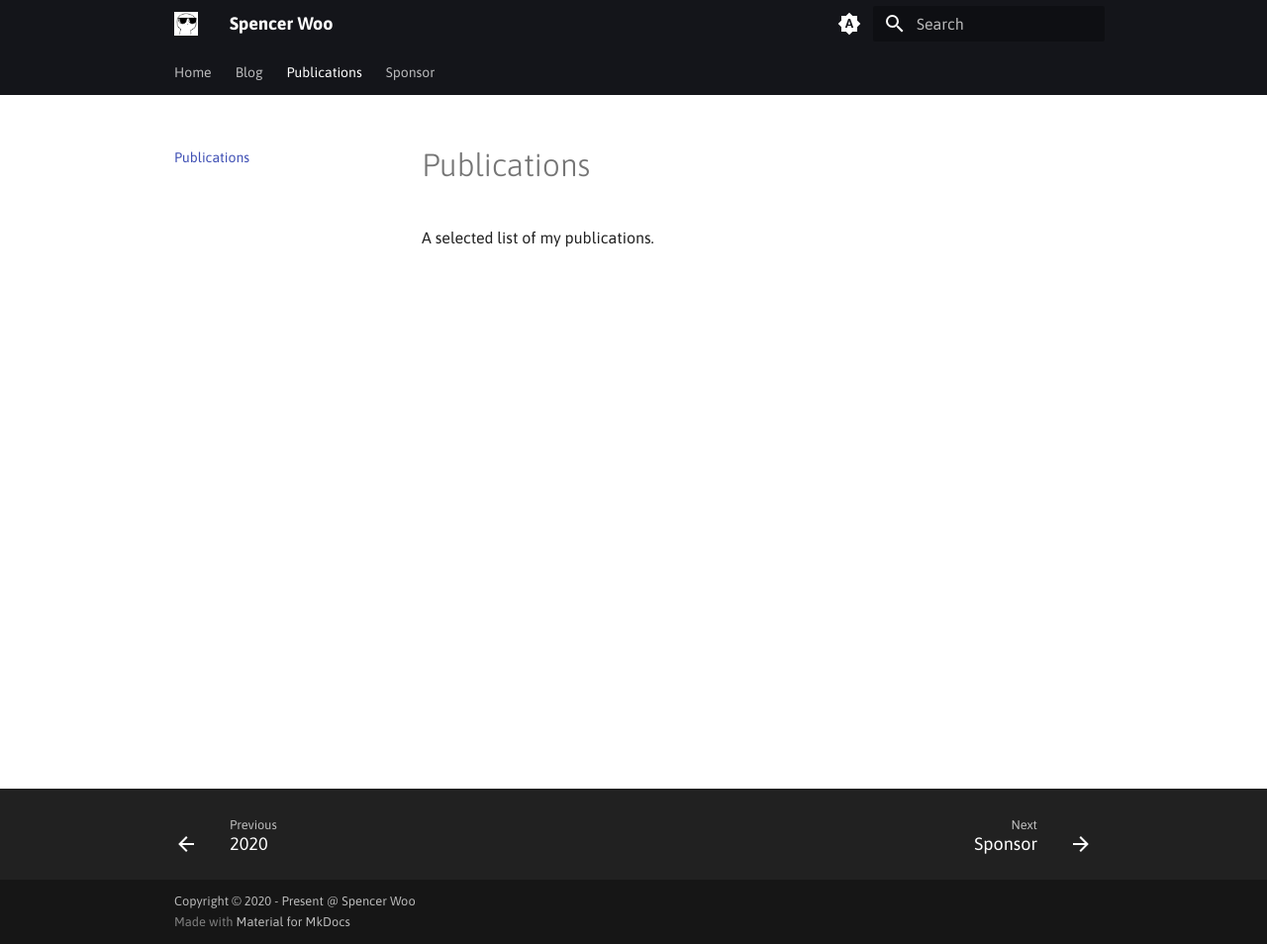
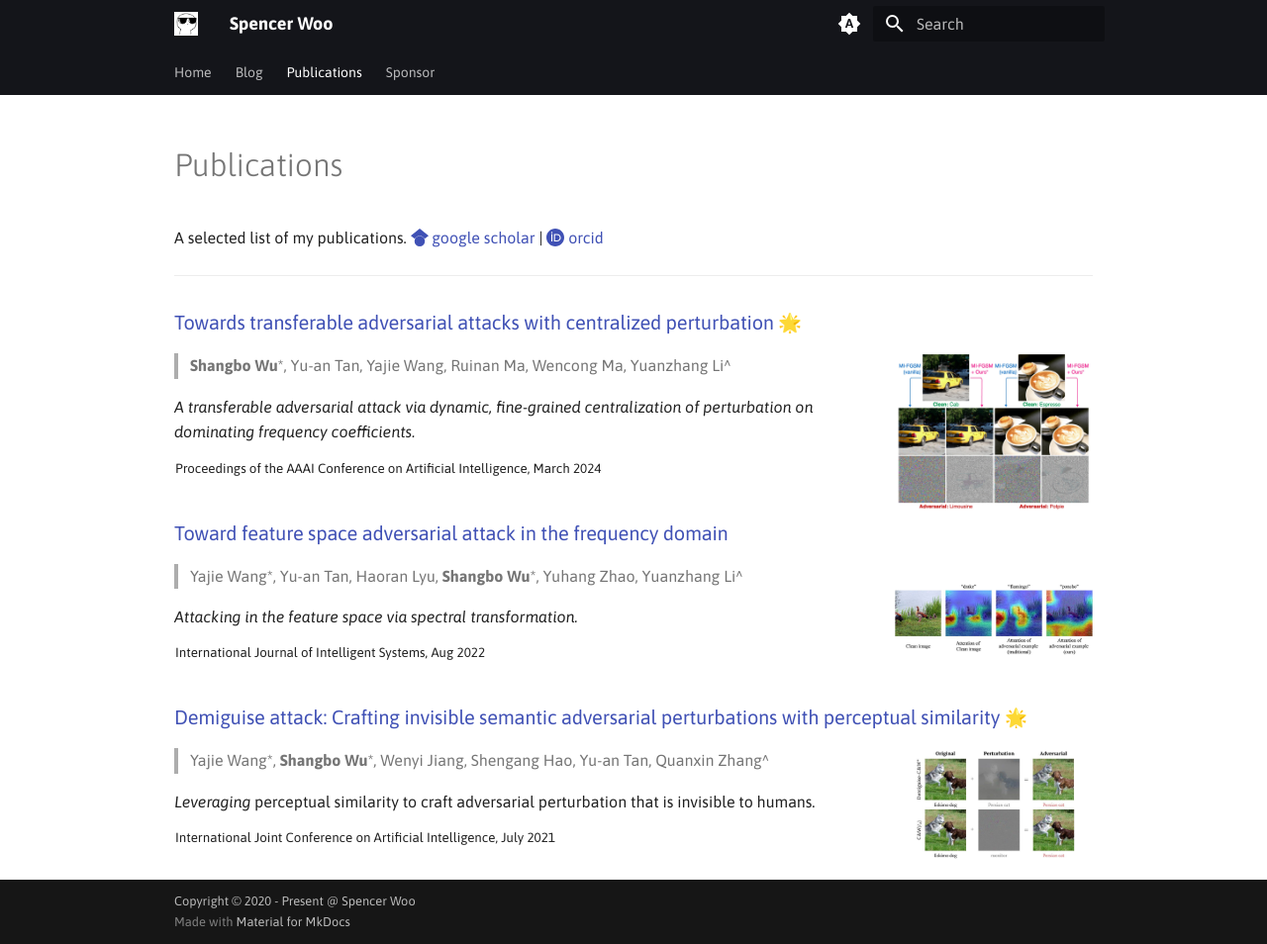
Before and after one commit to spencerwooo/spencerwoo.com, an MkDocs documentation site: the page built from docs/publications.md, in a window 1280 px wide and 954 px high. Shown: the whole window at 99% size. Built offline with MkDocs 1.6.1 and Material for MkDocs 9.7.7, drawn with Linux system fonts in a browser that asks for light colours; emoji names are drawn with the system emoji font.

Commit message:
Update publications page

```diff
--- a/docs/publications.md
+++ b/docs/publications.md
@@ -1 +1,40 @@
-A selected list of my publications.
+---
+hide:
+  - footer
+  - toc
+  - navigation
+---
+
+A selected list of my publications. [:simple-googlescholar: google scholar](https://scholar.google.com/citations?user=Mf-JoyQAAAAJ) | [:simple-orcid: orcid](https://orcid.org/0000-0002-0737-7420)
+
+---
+
+### [Towards transferable adversarial attacks with centralized perturbation](https://doi.org/10.1609/aaai.v38i6.28427) :star2:
+
+![](assets/centralized-perturbation.jpg){ align=right style="width:200px" }
+
+> **Shangbo Wu***, Yu-an Tan, Yajie Wang, Ruinan Ma, Wencong Ma, Yuanzhang Li^
+
+*A transferable adversarial attack via dynamic, fine-grained centralization of perturbation on dominating frequency coefficients.*
+
+<sup>Proceedings of the AAAI Conference on Artificial Intelligence, March 2024</sup>
+
+### [Toward feature space adversarial attack in the frequency domain](https://doi.org/10.1002/int.23031)
+
+![](assets/feature-space-attack.png){ align=right style="width:200px" }
+
+> Yajie Wang\*, Yu-an Tan, Haoran Lyu, **Shangbo Wu***, Yuhang Zhao, Yuanzhang Li^
+
+*Attacking in the feature space via spectral transformation.*
+
+<sup>International Journal of Intelligent Systems, Aug 2022</sup>
+
+### [Demiguise attack: Crafting invisible semantic adversarial perturbations with perceptual similarity](https://doi.org/10.24963/ijcai.2021/430) :star2:
+
+![](assets/demiguise-attack.png){ align=right style="width:200px" }
+
+> Yajie Wang\*, **Shangbo Wu***, Wenyi Jiang, Shengang Hao, Yu-an Tan, Quanxin Zhang^
+
+*Leveraging* perceptual similarity to craft adversarial perturbation that is invisible to humans.
+
+<sup>International Joint Conference on Artificial Intelligence, July 2021</sup>
```
